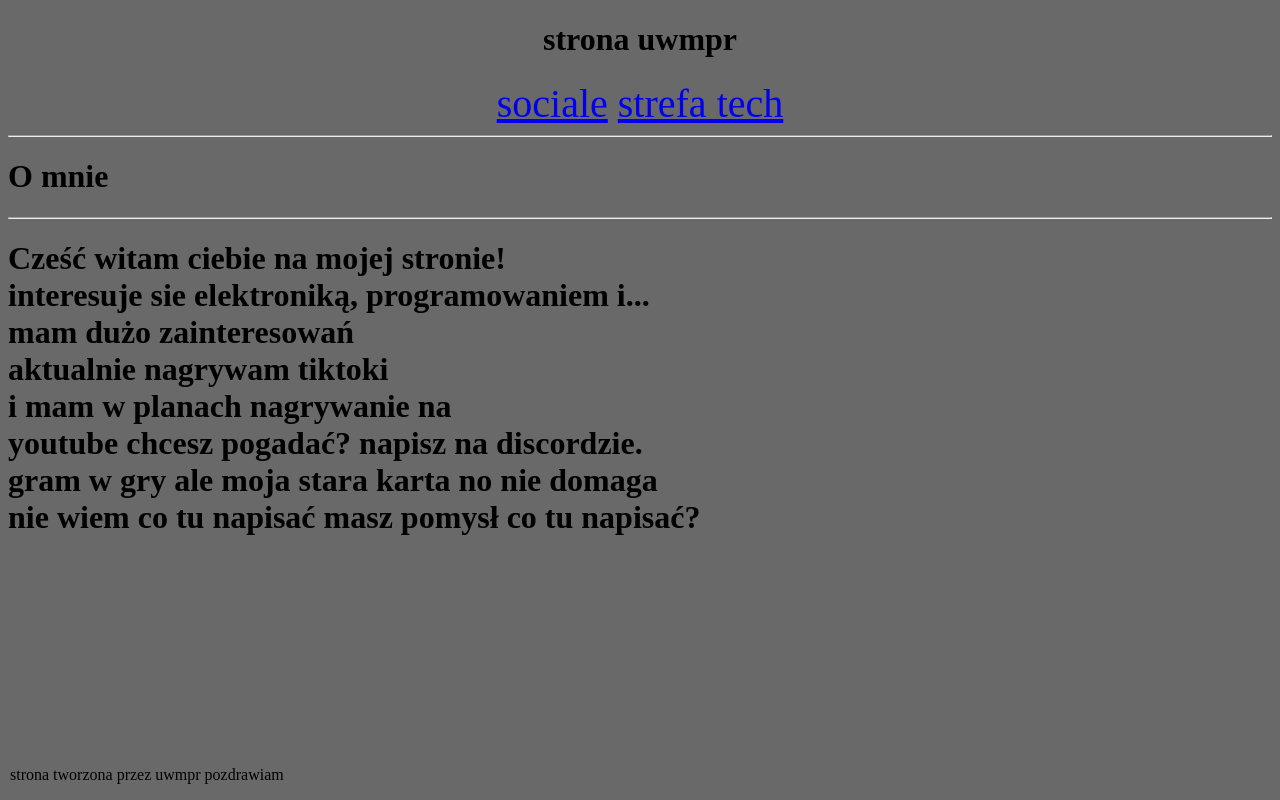
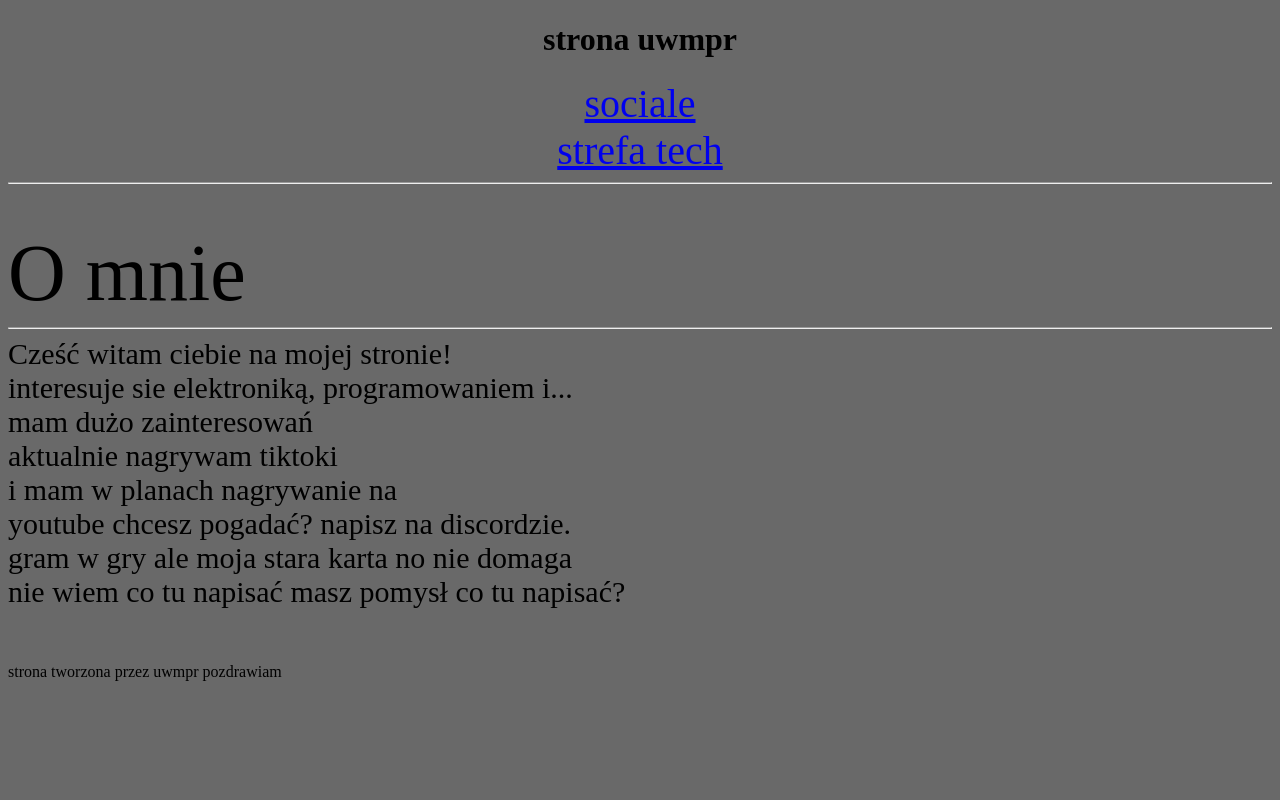
Before and after one commit to uwmpr/uwmpr.github.io, a plain HTML site: page index.html in a window 1280 px wide. Drawn offline with nearby package versions, Linux system fonts and the light colour scheme.

Commit message:
Revert "Naprawa kodu"

```diff
--- a/css/style.css
+++ b/css/style.css
@@ -1,16 +1,23 @@
-body {
+body{
   background-color: dimgrey;
+}
+.h1{
   text-align: center;
 }
-.omnie {
+.h2{
   text-align: start;
+  font-size: 80px;
 }
-#footer {
-  position: absolute;
-  left:10px;
-  bottom: 0px;
+.h3{
+  font-size: 30px;
 }
-
+.h4{
+  text-align: center;
+  font-size: 40px;
+}
+.links{
+  text-align: center;
+}
 .info {
   position: absolute;
   top: 85%;
@@ -18,7 +25,7 @@ body {
   border-radius: 30px;
   padding: 7px;
   -webkit-box-shadow: 5px 4px 15px black;
-  box-shadow: 5px 4px 15px black;
+          box-shadow: 5px 4px 15px black;
   font-family: 'Roboto', serif;
   font-weight: 400;
   background-color: #4e4e4e;
--- a/index.html
+++ b/index.html
@@ -5,8 +5,7 @@
   <link rel="stylesheet" href="css/style.css">
   <meta charset="UTF-8">
   <meta name="viewport" content="width=device-width, initial-scale=1.0">
-  <script src="https://code.jquery.com/jquery-3.6.0.min.js"
-    integrity="sha256-/xUj+3OJU5yExlq6GSYGSHk7tPXikynS7ogEvDej/m4=" crossorigin="anonymous"></script>
+  <script src="https://code.jquery.com/jquery-3.6.0.min.js"integrity="sha256-/xUj+3OJU5yExlq6GSYGSHk7tPXikynS7ogEvDej/m4=" crossorigin="anonymous"></script>
   <script src="js/main.js"></script>
   <title>uwmpr stronka</title>
   <link rel="preconnect" href="https://fonts.googleapis.com">
@@ -15,19 +14,18 @@
 </head>
 
 <body>
+ <center><h1>strona uwmpr</h1></center>
+ <div class=h4> <a href="soc.html">sociale</a></div>
+ <div class=h4> <a href="cob.html">strefa tech</a></div>
 
-  <center>
-    <h1>strona uwmpr</h1>
-  </center>
-  <span style="font-size: 40px">
-    <a href="soc.html">sociale</a></div>
-    <a href="cob.html">strefa tech</a></div>
-  </span>
-  <div class="omnie">
  <hr>
-    <h1>O mnie</h1>
+ <br>
+ <br>
+<div class=h2>
+  O mnie
+</div>
 <hr>
-    <h1 class="aboutme">
+<div class = h3>
   Cześć witam ciebie na mojej stronie!<br>
   interesuje sie elektroniką, programowaniem i... <br>
   mam dużo zainteresowań <br>
@@ -36,10 +34,11 @@
   youtube chcesz pogadać? napisz na discordzie.<br>
   gram w gry ale moja stara karta no nie domaga <br>
   nie wiem co tu napisać masz pomysł co tu napisać? <br>
-    </h1>
 </div>
-
-  <p id="footer">strona tworzona przez uwmpr pozdrawiam</p>
+<br>
+<br>
+<br>
+strona tworzona przez uwmpr pozdrawiam
 
 
 </body>
```
Also changed, not shown: 1 other file. Lines whose indentation alone changed are shown as unchanged.
